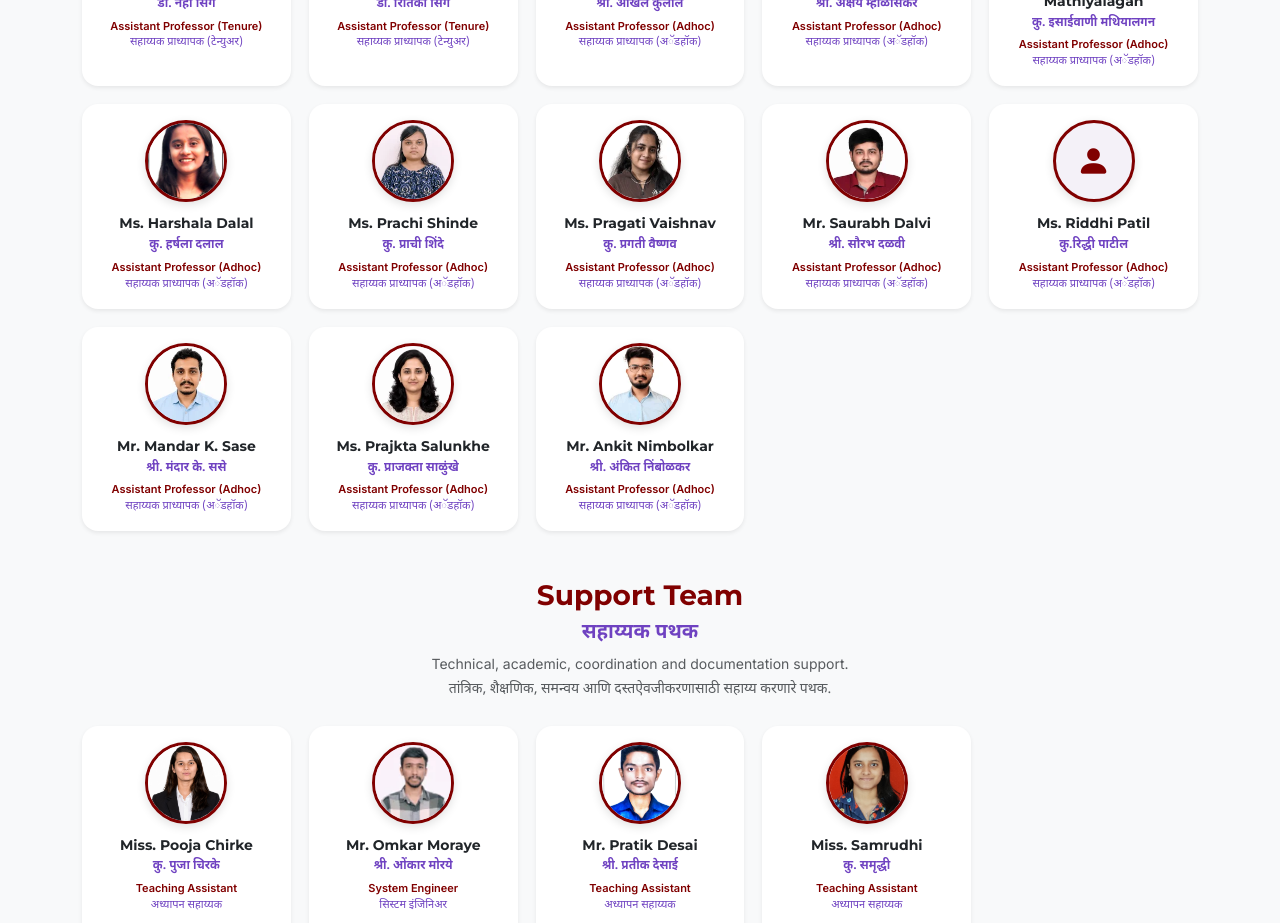
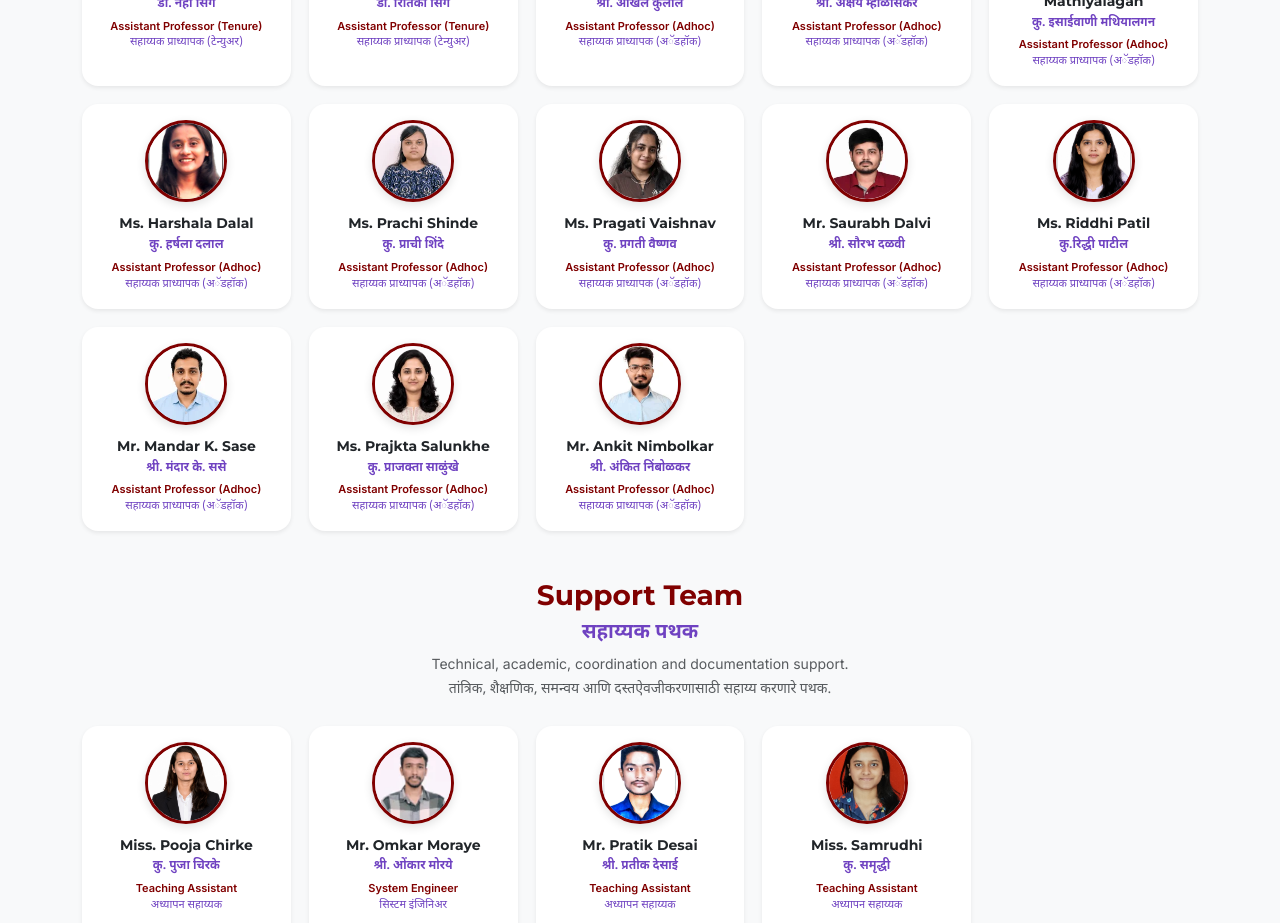
Before and after one commit to pooja-chirke/C-Users-EXAM-Documents-Antigravity-code, a React (Vite) app in the folder frontend/: page /committee in a window 1280 px wide. Shown: the part 5140-6063 px from the top of the page. Built offline with nearby package versions, Linux system fonts and the light colour scheme.

Commit message:
Update committee members and content

```diff
--- a/frontend/src/pages/Committee/CommitteePage.jsx
+++ b/frontend/src/pages/Committee/CommitteePage.jsx
@@ -65,10 +65,11 @@ import umbarkarAnantkumar from '../../assets/committee/national-advisory/umbarka
 import ssUdmale from '../../assets/committee/ss-udmale.jpg';
 import mrShirole from '../../assets/committee/mr-shirole.jpg';
 import mmChandane from '../../assets/committee/mm-chandane.jpg';
+import riddhiPatil from "../../assets/committee/organizing-committee/riddhi-patil.jpg";
 
 // =========================================================
 // SUPPORT TEAM PHOTOS
-// =========================================================
+// =========================================================git status
 
 import poojaChirke from '../../assets/committee/support-team/pooja-chirke.jpg';
 import omkarMoraye from '../../assets/committee/support-team/omkar-moraye.jpg';
@@ -738,7 +739,7 @@ export const CommitteePage = () => {
       marathiName: 'कु.रिद्धी पाटील',
       designation: 'Assistant Professor (Adhoc)',
       marathiDesignation: 'सहाय्यक प्राध्यापक (अॅडहॉक)',
-      photo: null
+      photo: 'riddhi-patil.jpg'
     },
 
     {
```
